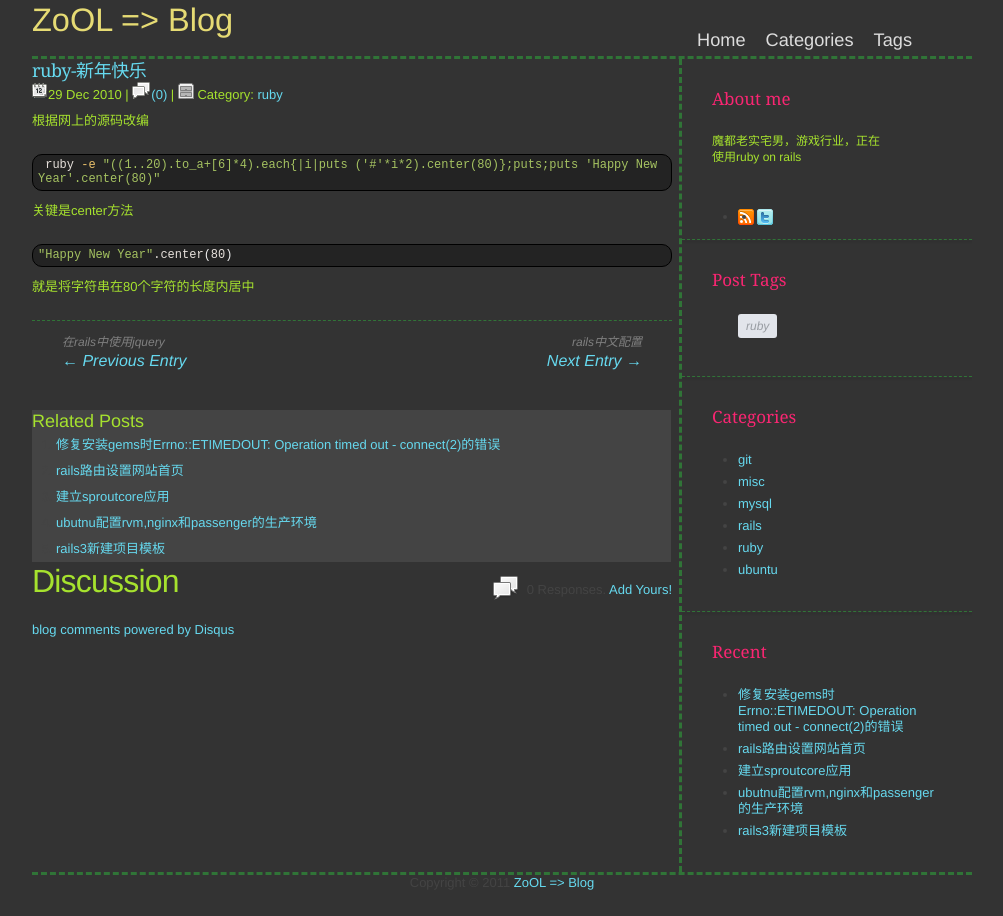
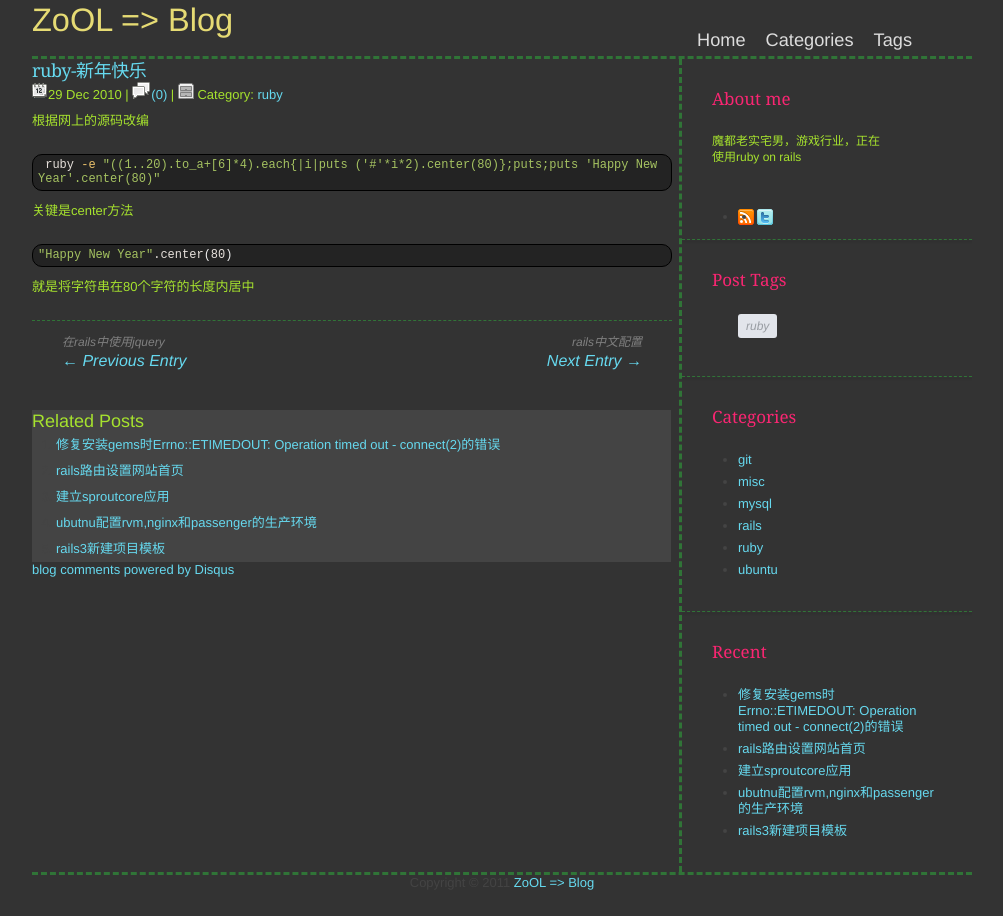
Before and after one commit to foxzool/zoolblog, a Jekyll site: the page built from _posts/2010-12-29-ruby-Happy-New-Year.markdown, in a window 1280 px wide. Shown: the whole page, without its empty margins (138-1141 px from the left). Built offline with Jekyll 4.4.1, drawn with Linux system fonts in a browser that asks for light colours; nearby versions of some CDN libraries; Markdown is read by kramdown in place of the engine named in the settings; a script that is not in the unit is left out; comment, search, counter and statistics services are not loaded.

Commit message:
modify html

```diff
--- a/_config.yml
+++ b/_config.yml
@@ -20,7 +20,7 @@ name: "ZoOL-me"
 id: ZoOL-me
 domain: ZoOL.me
 url: /
-base_url: http://zool.me
+base_url: http://zool.me/
 assets_url: /assets/
 #assets_cache_buster: ?v=0.1
 google_analytics_id: UA-20255130-2
--- a/_includes/post.html
+++ b/_includes/post.html
@@ -25,8 +25,6 @@
 	</div><!-- end: related-posts -->
 
 	<div id="comments" class="section">
-		<div id="num-responses"><img src="{{ site.assets_url }}images/icons/ico_comments.png" alt=""><span class="responses-number">0</span> Responses. <a href="#comments">Add Yours!</a></div>
-		<h3>Discussion</h3>
 		<div id="disqus_thread" name="#comments">
 		</div>
 		<noscript>Please enable JavaScript to view the <a href="http://disqus.com/?ref_noscript">comments powered by Disqus.</a></noscript>
--- a/_layouts/category_index.html
+++ b/_layouts/category_index.html
@@ -19,6 +19,6 @@ body: blog archive
 <!-- begin: #sidebar -->
 <div id="sidebar">
         {% include intro.markdown %}
+        {% include tags.markdown %}
         {% include sidebar_tabs.markdown %}
-        {% include tags.markdown %}
 </div><!-- end: #sidebar-->
--- a/_layouts/default.html
+++ b/_layouts/default.html
@@ -54,7 +54,6 @@
     <!--[if ! lte IE 6]><!-->
     <script src="//ajax.googleapis.com/ajax/libs/jquery/1.5.2/jquery.min.js"></script>
     <script>window.jQuery || document.write("<script src='{{ site.assets_url }}js/libs/jquery-1.5.2.min.js'>\x3C/script>")</script>
-    <script src="{{ site.assets_url }}scripts/{{ site.name }}.js{{ site.assets_cache_buster}}"></script>
     <!--<![endif]-->{% endif %}{% if site.env == 'production' %}
     <script>
       var _gaq=[["_setAccount","{{ site.google_analytics_id }}"],["_trackPageview"]];
@@ -63,7 +62,7 @@
       s.parentNode.insertBefore(g,s)}(document,"script"));
     </script>{% endif %}
 	<script type="text/javascript">
-		if ($j('#disqus_thread').length) {
+		if ($('#disqus_thread').length) {
 			var disqus_shortname = 'zoolblog'; // required: replace example with your forum shortname
 			var disqus_identifier = '{{ page.url }}';
 			var disqus_url = '{{ site.base_url }}{{ page.url }}';
@@ -75,8 +74,8 @@
 				(document.getElementsByTagName('head')[0] || document.getElementsByTagName('body')[0]).appendChild(dsq);
 
 				var commentCount = setInterval(function() {
-					if ($j('#dsq-num-posts').length) {
-						$j('.responses-number').html($('#dsq-num-posts').html());
+					if ($('#dsq-num-posts').length) {
+						$('.responses-number').html($('#dsq-num-posts').html());
 						clearInterval(commentCount);
 					}
 				}, 1000);
--- a/_layouts/tag_index.html
+++ b/_layouts/tag_index.html
@@ -18,7 +18,6 @@ body: blog archive
 <!-- begin: #sidebar -->
 <div id="sidebar">
         {% include intro.markdown %}
-        {% include sidebar_tabs.markdown %}
         <div id="popular-tags" class="section">
                 <h2 class="section-title">Related Tags</h2>
                 <ul>
@@ -27,4 +26,5 @@ body: blog archive
                         {% endfor %}
                 </ul>
         </div>
+        {% include sidebar_tabs.markdown %}
 </div><!-- end: #sidebar-->
```
